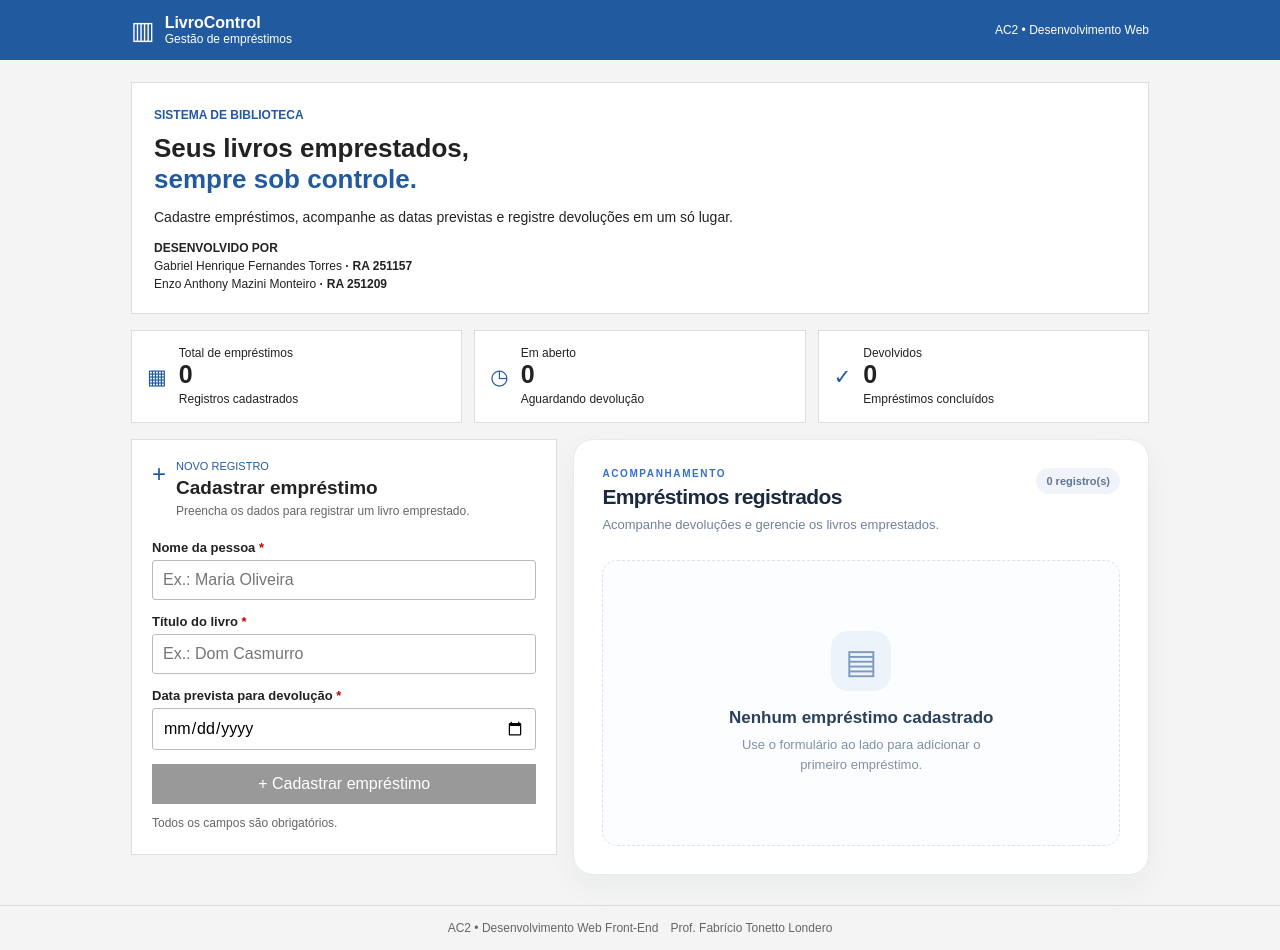
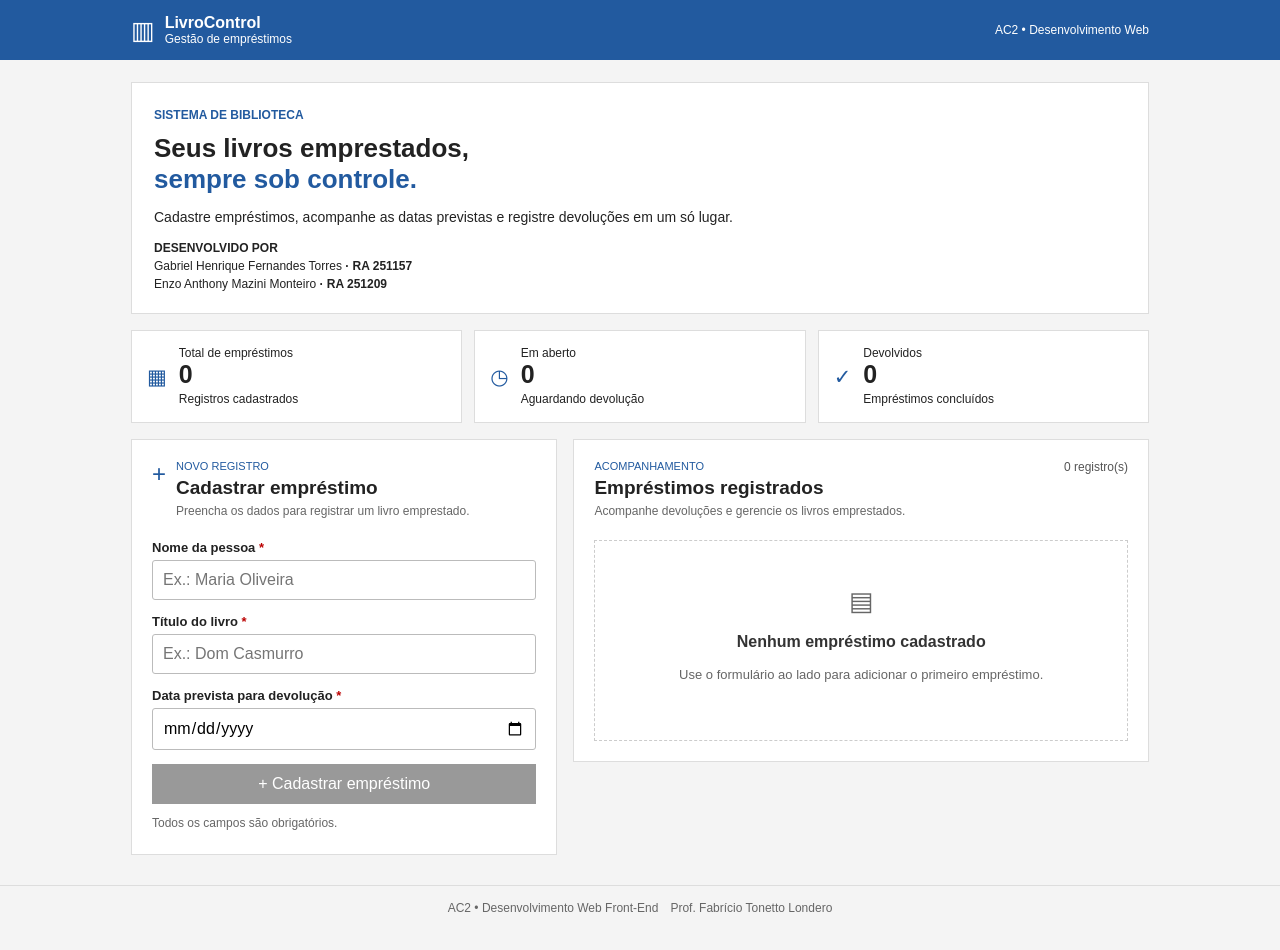
Before and after one commit to gabrieldolly11/AC2-Fabricio-Tonetto-Londero, an Angular app: page / in a window 1280 px wide. Built offline with nearby package versions, Linux system fonts and the light colour scheme.

Commit message:
Update lista-emprestimos.css

```diff
--- a/src/app/lista-emprestimos/lista-emprestimos.css
+++ b/src/app/lista-emprestimos/lista-emprestimos.css
@@ -1,35 +1,29 @@
-.painel { background: #fff; border: 1px solid #e6ebf0; box-shadow: 0 12px 30px rgba(16, 41, 67, .045); border-radius: 20px; padding: 28px; height: 100%; }
-.painel-cabecalho { display: flex; justify-content: space-between; gap: 18px; align-items: flex-start; margin-bottom: 25px; }
-.secao-label { font-size: 10px; letter-spacing: 1.6px; font-weight: 800; color: #356fce; margin: 0 0 6px; }
-h2 { font-size: 21px; letter-spacing: -.6px; margin: 0 0 6px; color: #1b2a40; }
-.subtitulo { font-size: 13px; line-height: 1.5; color: #718098; margin: 0; }
-.quantidade { background: #f0f4fa; color: #62768f; white-space: nowrap; border-radius: 20px; padding: 7px 10px; font-size: 11px; font-weight: 750; }
-.lista-vazia { min-height: 286px; border: 1px dashed #d8e2ef; border-radius: 15px; display: flex; align-items: center; justify-content: center; text-align: center; flex-direction: column; padding: 30px 18px; background: #fcfdff; }
-.icone-vazio { width: 60px; height: 60px; display: grid; place-items: center; margin-bottom: 17px; background: #edf3fb; border-radius: 17px; color: #7b99bc; font-size: 34px; }
-.lista-vazia h3 { color: #2c405b; font-size: 17px; margin: 0 0 7px; }
-.lista-vazia p { color: #8291a3; font-size: 13px; line-height: 1.5; margin: 0; max-width: 280px; }
-.registros { display: flex; flex-direction: column; gap: 14px; }
-.registro { border: 1px solid #e5ebf2; border-radius: 14px; padding: 19px; transition: border-color .15s; }
-.registro:hover { border-color: #c8d5e7; }
-.registro-superior { display: flex; align-items: flex-start; gap: 12px; }
-.livro-icone { width: 44px; height: 47px; border-radius: 9px; background: #eaf1fd; color: #3973d4; display: grid; place-items: center; font-size: 23px; flex-shrink: 0; }
-.dados-principais { flex: 1; min-width: 0; }
-.dados-principais h3 { color: #23344d; font-size: 16px; line-height: 1.35; overflow-wrap: anywhere; margin: 1px 0 5px; }
-.dados-principais p { color: #718096; font-size: 12px; line-height: 1.5; margin: 0; }
-.dados-principais strong { color: #4a5d77; font-weight: 700; }
-.status { display: inline-flex; align-items: center; gap: 6px; border-radius: 20px; padding: 7px 10px; white-space: nowrap; font-size: 11px; font-weight: 800; }
-.status .ponto { width: 6px; height: 6px; border-radius: 50%; background: currentColor; }
-.aberto { color: #986112; background: #fff3c9; border: 1px solid #f7e3a8; }
-.devolvido { color: #197045; background: #dbf7e7; border: 1px solid #c6eed6; }
-.registro-inferior { border-top: 1px solid #edf0f5; margin-top: 16px; padding-top: 15px; display: flex; justify-content: space-between; gap: 10px; align-items: center; flex-wrap: wrap; }
-.data-prevista { color: #728399; font-size: 12px; margin: 0; }
-.data-prevista span { font-size: 16px; vertical-align: -1px; margin-right: 3px; }
-.data-prevista strong { color: #42546d; }
-.acoes { display: flex; flex-wrap: wrap; gap: 8px; }
-button { font: inherit; font-size: 11px; font-weight: 800; cursor: pointer; border-radius: 8px; min-height: 35px; padding: 7px 11px; transition: background .15s; }
-.botao-devolver { background: #e8f4eb; color: #227549; border: 1px solid #c9ead4; }
-.botao-devolver:hover:not(:disabled) { background: #d2ecdb; }
-.botao-devolver:disabled { background: #f4f6f7; border-color: #e5e9ed; color: #9aa7b3; cursor: not-allowed; }
-.botao-remover { background: #fff; color: #ad4651; border: 1px solid #f0d5d9; }
-.botao-remover:hover { background: #fff0f2; }
-@media (max-width: 650px) { .painel { padding: 21px; } .painel-cabecalho { flex-wrap: wrap; } .registro-superior { flex-wrap: wrap; } .status { margin-left: 55px; } .registro-inferior { align-items: flex-start; } }
+.painel { background: white; border: 1px solid #ddd; padding: 20px; }
+.painel-cabecalho { display: flex; gap: 10px; justify-content: space-between; align-items: start; margin-bottom: 18px; }
+.secao-label { font-size: 11px; color: #225a9f; margin: 0; }
+h2 { font-size: 19px; margin: 5px 0; }
+.subtitulo { font-size: 12px; color: #666; margin: 4px 0; }
+.quantidade { font-size: 12px; color: #555; white-space: nowrap; }
+.lista-vazia { text-align: center; padding: 45px 12px; color: #666; border: 1px dashed #ccc; }
+.lista-vazia h3 { font-size: 16px; color: #333; }
+.lista-vazia p { font-size: 13px; }
+.icone-vazio { font-size: 26px; }
+.registros { display: flex; flex-direction: column; gap: 10px; }
+.registro { border: 1px solid #ccc; padding: 14px; }
+.registro-superior { display: flex; align-items: start; gap: 10px; flex-wrap: wrap; }
+.livro-icone { color: #225a9f; font-size: 21px; }
+.dados-principais { flex: 1; min-width: 120px; }
+.dados-principais h3 { margin: 0 0 5px; font-size: 16px; overflow-wrap: anywhere; }
+.dados-principais p { margin: 0; font-size: 12px; }
+.status { padding: 5px 8px; font-size: 12px; border: 1px solid; }
+.ponto { display: none; }
+.aberto { background: #fff2c7; color: #795800; }
+.devolvido { background: #def2e3; color: #186331; }
+.registro-inferior { border-top: 1px solid #ddd; margin-top: 12px; padding-top: 12px; display: flex; justify-content: space-between; align-items: center; gap: 10px; flex-wrap: wrap; }
+.data-prevista { margin: 0; font-size: 12px; }
+.acoes { display: flex; gap: 7px; flex-wrap: wrap; }
+button { padding: 7px 10px; cursor: pointer; border: 1px solid #bbb; background: #f7f7f7; }
+.botao-devolver { color: #176b30; }
+.botao-remover { color: #a32323; }
+button:disabled { color: #999; cursor: not-allowed; }
+@media (max-width: 520px) { .painel-cabecalho { flex-wrap: wrap; } }
```
